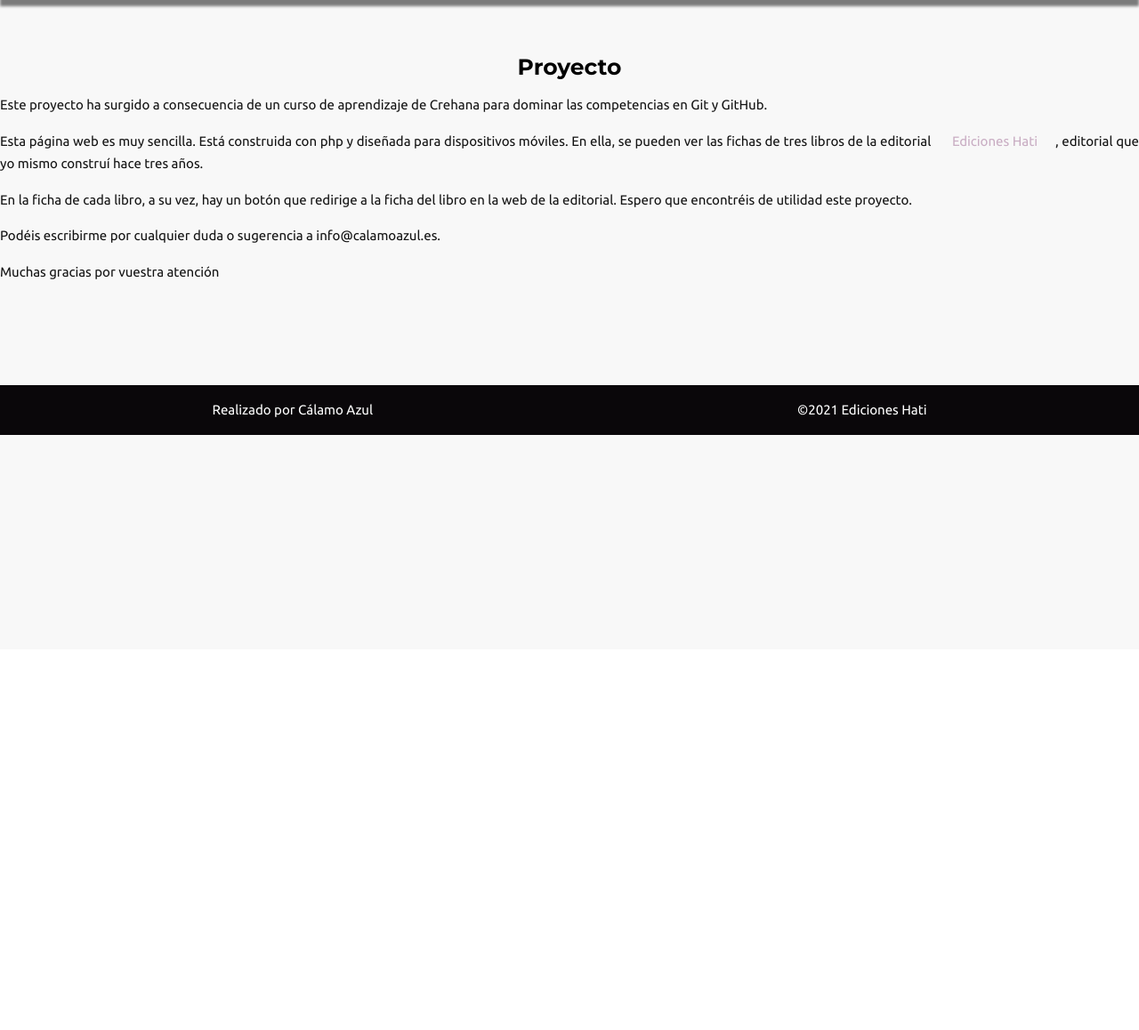
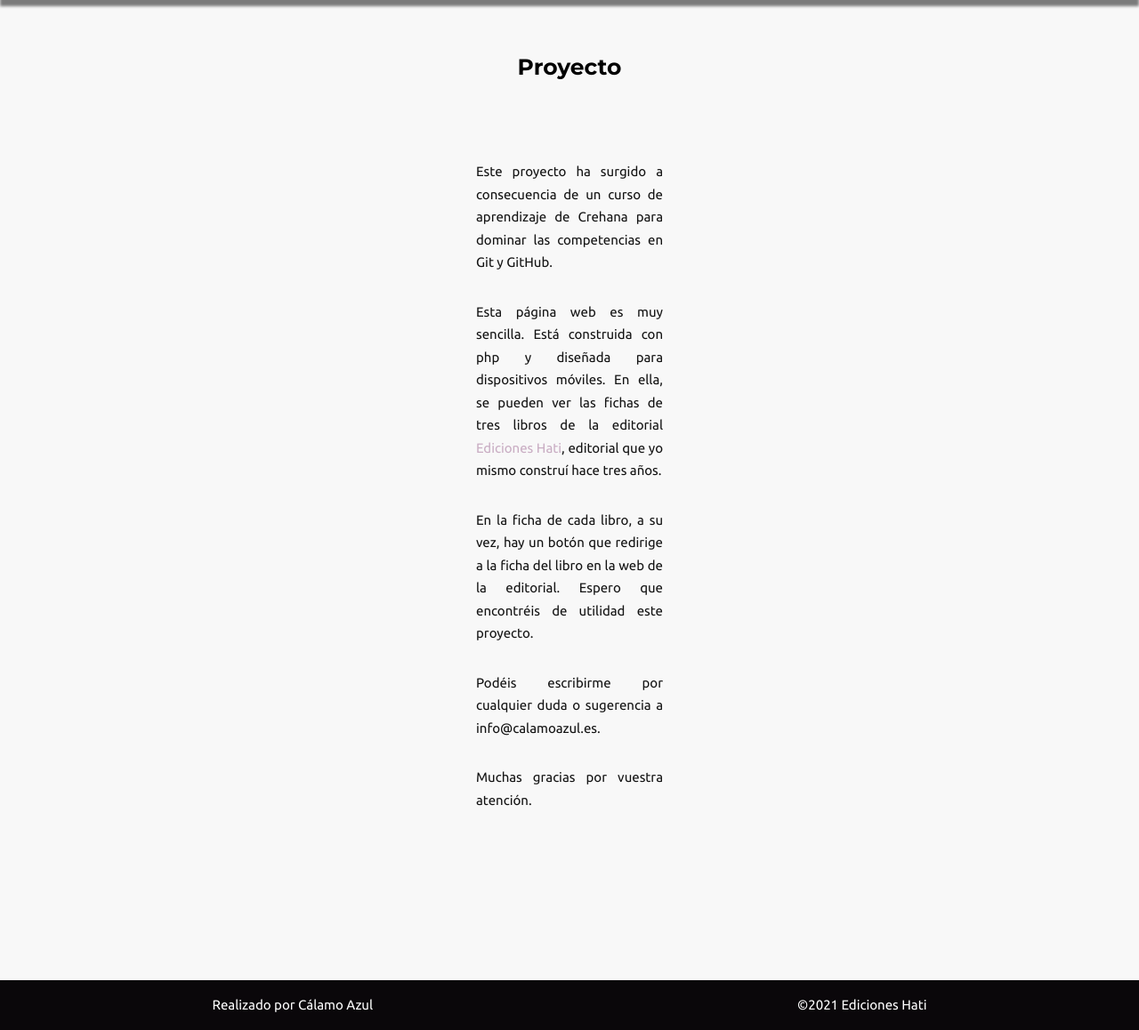
Before and after one commit to calamoazul/proyectocrehana, a PHP site: page /proyecto.php in a window 1280 px wide. Shown: the part 70-1228 px from the top of the page at 89% size. Before the commit the page ends 559 px from the top, so only its background shows below. Run offline with PHP 8.4, Linux system fonts and the light colour scheme.

Commit message:
corrigiendo fallos de la versión 1.0.0

```diff
--- a/CSS/main.css
+++ b/CSS/main.css
@@ -68,6 +68,13 @@ form {
   width: 100%;
 }
 
+.linkproyecto {
+  text-decoration: none;
+  margin: 0px!important;
+  padding: 0px!important;
+}
+
+
 ul {
   margin: 0 auto;
 }
@@ -128,6 +135,14 @@ li {
   justify-content: space-between;
 }
 
+.textoproyecto {
+  padding: 75px;
+  text-align: justify;
+  display: flex;
+  flex-direction: column;
+  margin: 0 20px 0 20px;
+}
+
 
 .libro {
   max-width: 400px;
@@ -147,6 +162,13 @@ li {
   justify-content: space-between;
   margin: 100px auto;
   }
+
+.fichaproyecto {
+    display: flex;
+    flex-direction: column;
+    margin: 100px auto;
+    max-width: 400px;
+}
 
 
 
--- a/proyecto.php
+++ b/proyecto.php
@@ -1,15 +1,15 @@
 <?php include ("templates/header.php"); ?>
-<div class="catalogo">
+<div class="fichaproyecto">
   <h1>Proyecto</h1>
-  <section="muestra">
+  <section class="textoproyecto">
     <p>Este proyecto ha surgido a consecuencia de un curso de aprendizaje de Crehana
       para dominar las competencias en Git y GitHub.</p>
     <p>Esta página web es muy sencilla. Está construida con php y diseñada para dispositivos
-      móviles. En ella, se pueden ver las fichas de tres libros de la editorial <a href="https://www.edicioneshati.com/">Ediciones Hati</a>, editorial
+      móviles. En ella, se pueden ver las fichas de tres libros de la editorial <a class="linkproyecto" href="https://www.edicioneshati.com/">Ediciones Hati</a>,  editorial
       que yo mismo construí hace tres años.</p>
     <p>En la ficha de cada libro, a su vez, hay un botón que redirige a la ficha del libro en la web de la editorial. Espero que encontréis de utilidad este proyecto.</p>
     <p>Podéis escribirme por cualquier duda o sugerencia a info@calamoazul.es.</p>
-    <p>Muchas gracias por vuestra atención</p>
+    <p>Muchas gracias por vuestra atención.</p>
   </section>
 </div>
 <?php include ("templates/footer.php"); ?>
--- a/templates/header.php
+++ b/templates/header.php
@@ -1,6 +1,6 @@
 <DOCTYPE html>
   <head lang="es">
-  <meta charset="utf-8" ?>
+  <meta charset="utf-8">
   <meta name="viewport">
   <title>Catalogo Ediciones Hati</title>
   <link href="css/main.css" rel="stylesheet" type="text/css">
```
